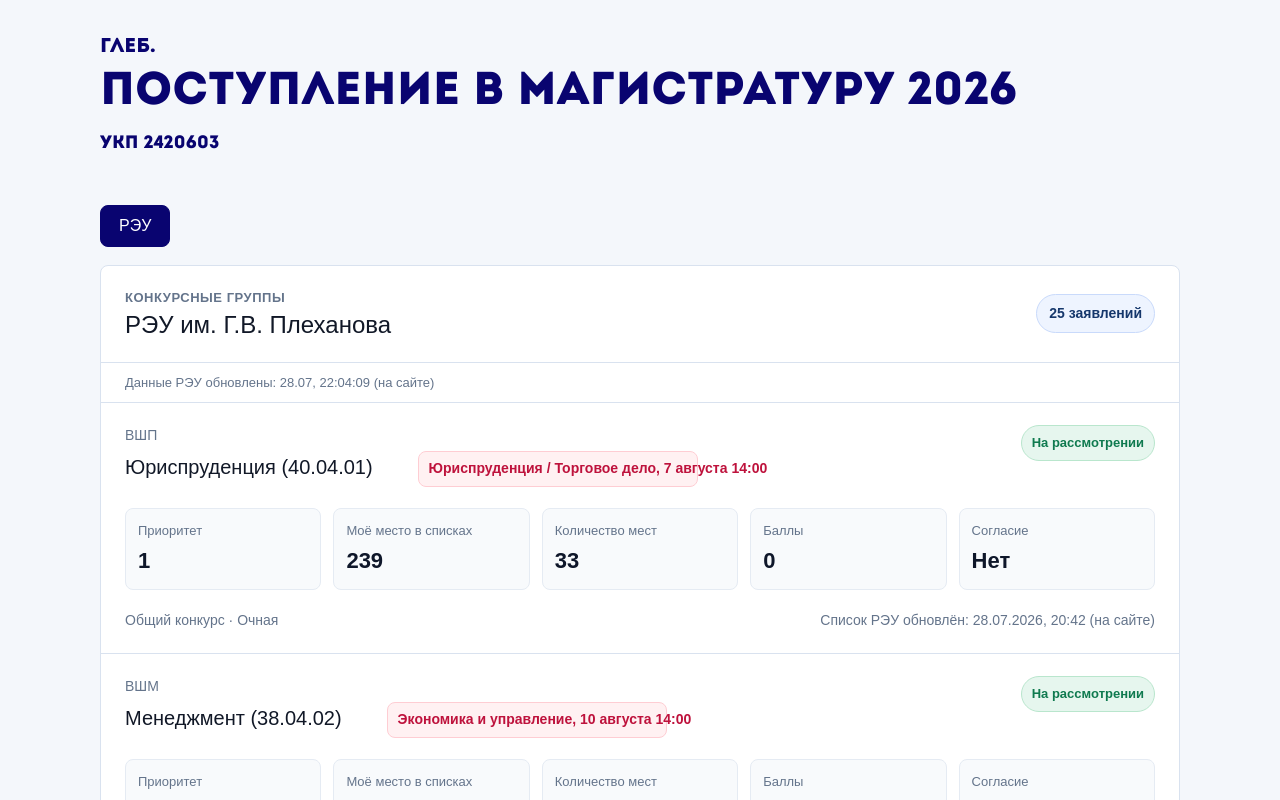
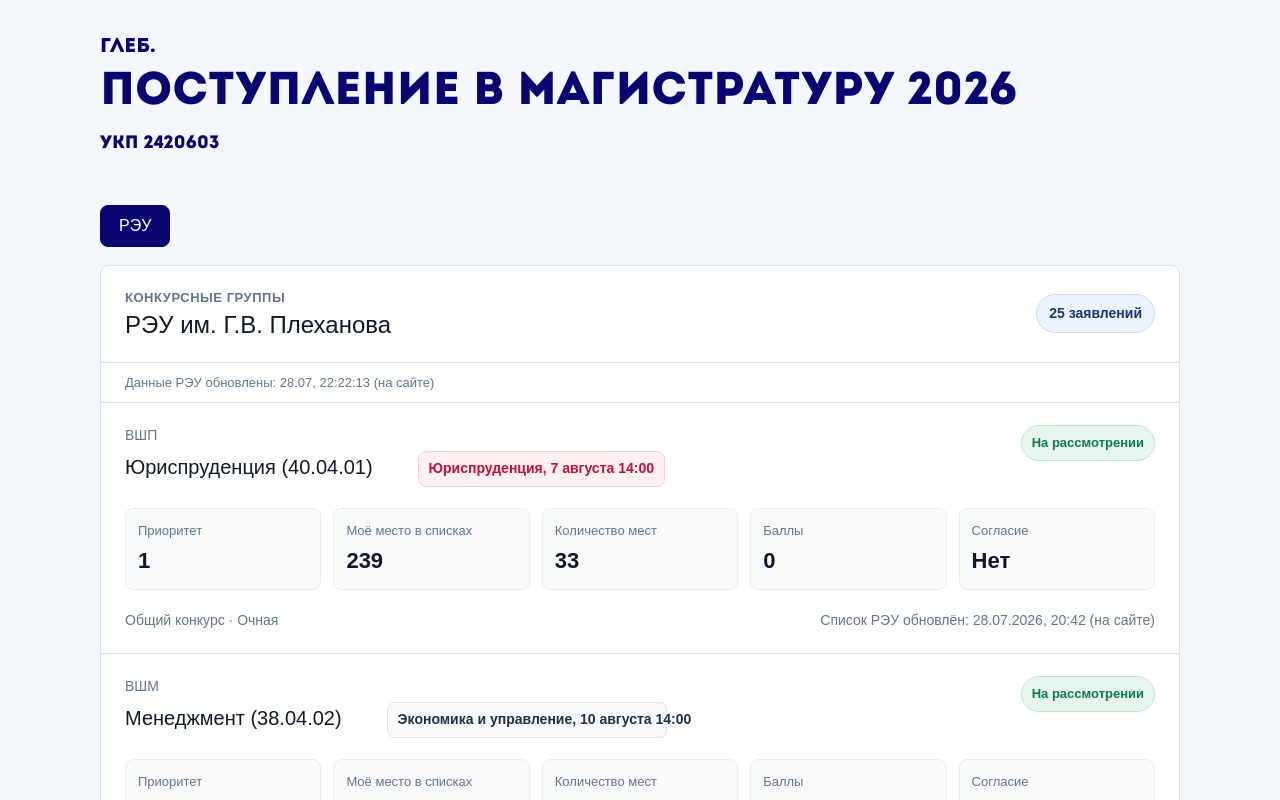
Before and after one commit to LaplaceRam/sait_postyplenia, a Next.js app: page / in a window 1280 px wide. Shown: the top 800 px of the page. Built offline with nearby package versions, Linux system fonts and the light colour scheme; no server answers.

Commit message:
Refine exam conflict detection

```diff
--- a/app/page.tsx
+++ b/app/page.tsx
@@ -79,9 +79,14 @@
     matches: ["Бизнес-информатика"],
   },
   {
-    display: "Юриспруденция / Торговое дело, 7 августа 14:00",
+    display: "Торговое дело, 7 августа 14:00",
     isConflict: true,
-    matches: ["Торговое дело", "Юриспруденция"],
+    matches: ["Торговое дело"],
+  },
+  {
+    display: "Юриспруденция, 7 августа 14:00",
+    isConflict: true,
+    matches: ["Юриспруденция"],
   },
   {
     display: "Государственное и муниципальное управление, 8 августа 10:00",
@@ -90,22 +95,27 @@
   },
   {
     display: "Экономика и управление, 10 августа 14:00",
-    isConflict: true,
+    isConflict: false,
     matches: ["Экономика", "Менеджмент", "Финансы и кредит"],
   },
   {
     display: "Информационные системы и технологии, 13 августа 14:00",
-    isConflict: true,
+    isConflict: false,
     matches: ["Информационные системы и технологии", "Прикладная информатика"],
   },
   {
-    display: "Управление персоналом / Товароведение, 14 августа 14:00",
+    display: "Товароведение, 14 августа 14:00",
     isConflict: true,
-    matches: ["Товароведение", "Управление персоналом"],
+    matches: ["Товароведение"],
+  },
+  {
+    display: "Управление персоналом, 14 августа 14:00",
+    isConflict: true,
+    matches: ["Управление персоналом"],
   },
   {
     display: "Реклама и коммуникации, 15 августа 10:00",
-    isConflict: true,
+    isConflict: false,
     matches: ["Реклама и связи с общественностью", "Медиакоммуникации"],
   },
 ];
--- a/public/data/rea-2420603.json
+++ b/public/data/rea-2420603.json
@@ -1,15 +1,14 @@
 {
   "applicantUkp": "2420603",
-  "fetchedAt": "2026-07-28T19:04:09.591Z",
+  "fetchedAt": "2026-07-28T19:22:13.928Z",
   "source": "REA",
   "groups": [
     {
       "agreement": false,
       "exam": {
-        "display": "Юриспруденция / Торговое дело, 7 августа 14:00",
+        "display": "Юриспруденция, 7 августа 14:00",
         "isConflict": true,
         "matches": [
-          "Торговое дело",
           "Юриспруденция"
         ]
       },
@@ -29,7 +28,7 @@
       "agreement": false,
       "exam": {
         "display": "Экономика и управление, 10 августа 14:00",
-        "isConflict": true,
+        "isConflict": false,
         "matches": [
           "Экономика",
           "Менеджмент",
@@ -52,7 +51,7 @@
       "agreement": false,
       "exam": {
         "display": "Экономика и управление, 10 августа 14:00",
-        "isConflict": true,
+        "isConflict": false,
         "matches": [
           "Экономика",
           "Менеджмент",
@@ -75,7 +74,7 @@
       "agreement": false,
       "exam": {
         "display": "Экономика и управление, 10 августа 14:00",
-        "isConflict": true,
+        "isConflict": false,
         "matches": [
           "Экономика",
           "Менеджмент",
@@ -98,7 +97,7 @@
       "agreement": false,
       "exam": {
         "display": "Экономика и управление, 10 августа 14:00",
-        "isConflict": true,
+        "isConflict": false,
         "matches": [
           "Экономика",
           "Менеджмент",
@@ -121,7 +120,7 @@
       "agreement": false,
       "exam": {
         "display": "Экономика и управление, 10 августа 14:00",
-        "isConflict": true,
+        "isConflict": false,
         "matches": [
           "Экономика",
           "Менеджмент",
@@ -144,7 +143,7 @@
       "agreement": false,
       "exam": {
         "display": "Экономика и управление, 10 августа 14:00",
-        "isConflict": true,
+        "isConflict": false,
         "matches": [
           "Экономика",
           "Менеджмент",
@@ -167,7 +166,7 @@
       "agreement": false,
       "exam": {
         "display": "Экономика и управление, 10 августа 14:00",
-        "isConflict": true,
+        "isConflict": false,
         "matches": [
           "Экономика",
           "Менеджмент",
@@ -231,10 +230,9 @@
     {
       "agreement": false,
       "exam": {
-        "display": "Управление персоналом / Товароведение, 14 августа 14:00",
+        "display": "Управление персоналом, 14 августа 14:00",
         "isConflict": true,
         "matches": [
-          "Товароведение",
           "Управление персоналом"
         ]
       },
@@ -254,7 +252,7 @@
       "agreement": false,
       "exam": {
         "display": "Реклама и коммуникации, 15 августа 10:00",
-        "isConflict": true,
+        "isConflict": false,
         "matches": [
           "Реклама и связи с общественностью",
           "Медиакоммуникации"
@@ -276,7 +274,7 @@
       "agreement": false,
       "exam": {
         "display": "Информационные системы и технологии, 13 августа 14:00",
-        "isConflict": true,
+        "isConflict": false,
         "matches": [
           "Информационные системы и технологии",
           "Прикладная информатика"
@@ -298,7 +296,7 @@
       "agreement": false,
       "exam": {
         "display": "Информационные системы и технологии, 13 августа 14:00",
-        "isConflict": true,
+        "isConflict": false,
         "matches": [
           "Информационные системы и технологии",
           "Прикладная информатика"
@@ -320,7 +318,7 @@
       "agreement": false,
       "exam": {
         "display": "Информационные системы и технологии, 13 августа 14:00",
-        "isConflict": true,
+        "isConflict": false,
         "matches": [
           "Информационные системы и технологии",
           "Прикладная информатика"
@@ -363,7 +361,7 @@
       "agreement": false,
       "exam": {
         "display": "Реклама и коммуникации, 15 августа 10:00",
-        "isConflict": true,
+        "isConflict": false,
         "matches": [
           "Реклама и связи с общественностью",
           "Медиакоммуникации"
@@ -385,7 +383,7 @@
       "agreement": false,
       "exam": {
         "display": "Экономика и управление, 10 августа 14:00",
-        "isConflict": true,
+        "isConflict": false,
         "matches": [
           "Экономика",
           "Менеджмент",
@@ -408,7 +406,7 @@
       "agreement": false,
       "exam": {
         "display": "Экономика и управление, 10 августа 14:00",
-        "isConflict": true,
+        "isConflict": false,
         "matches": [
           "Экономика",
           "Менеджмент",
@@ -431,7 +429,7 @@
       "agreement": false,
       "exam": {
         "display": "Экономика и управление, 10 августа 14:00",
-        "isConflict": true,
+        "isConflict": false,
         "matches": [
           "Экономика",
           "Менеджмент",
@@ -454,7 +452,7 @@
       "agreement": false,
       "exam": {
         "display": "Экономика и управление, 10 августа 14:00",
-        "isConflict": true,
+        "isConflict": false,
         "matches": [
           "Экономика",
           "Менеджмент",
@@ -477,7 +475,7 @@
       "agreement": false,
       "exam": {
         "display": "Экономика и управление, 10 августа 14:00",
-        "isConflict": true,
+        "isConflict": false,
         "matches": [
           "Экономика",
           "Менеджмент",
@@ -500,7 +498,7 @@
       "agreement": false,
       "exam": {
         "display": "Экономика и управление, 10 августа 14:00",
-        "isConflict": true,
+        "isConflict": false,
         "matches": [
           "Экономика",
           "Менеджмент",
@@ -522,11 +520,10 @@
     {
       "agreement": false,
       "exam": {
-        "display": "Юриспруденция / Торговое дело, 7 августа 14:00",
+        "display": "Торговое дело, 7 августа 14:00",
         "isConflict": true,
         "matches": [
-          "Торговое дело",
-          "Юриспруденция"
+          "Торговое дело"
         ]
       },
       "faculty": "ВШЭиБ",
@@ -544,11 +541,10 @@
     {
       "agreement": false,
       "exam": {
-        "display": "Управление персоналом / Товароведение, 14 августа 14:00",
+        "display": "Товароведение, 14 августа 14:00",
         "isConflict": true,
         "matches": [
-          "Товароведение",
-          "Управление персоналом"
+          "Товароведение"
         ]
       },
       "faculty": "ВИШНМТ",
--- a/scripts/fetch-rea-data.mjs
+++ b/scripts/fetch-rea-data.mjs
@@ -20,9 +20,14 @@
     matches: ["Бизнес-информатика"],
   },
   {
-    display: "Юриспруденция / Торговое дело, 7 августа 14:00",
+    display: "Торговое дело, 7 августа 14:00",
     isConflict: true,
-    matches: ["Торговое дело", "Юриспруденция"],
+    matches: ["Торговое дело"],
+  },
+  {
+    display: "Юриспруденция, 7 августа 14:00",
+    isConflict: true,
+    matches: ["Юриспруденция"],
   },
   {
     display: "Государственное и муниципальное управление, 8 августа 10:00",
@@ -31,22 +36,27 @@
   },
   {
     display: "Экономика и управление, 10 августа 14:00",
-    isConflict: true,
+    isConflict: false,
     matches: ["Экономика", "Менеджмент", "Финансы и кредит"],
   },
   {
     display: "Информационные системы и технологии, 13 августа 14:00",
-    isConflict: true,
+    isConflict: false,
     matches: ["Информационные системы и технологии", "Прикладная информатика"],
   },
   {
-    display: "Управление персоналом / Товароведение, 14 августа 14:00",
+    display: "Товароведение, 14 августа 14:00",
     isConflict: true,
-    matches: ["Товароведение", "Управление персоналом"],
+    matches: ["Товароведение"],
+  },
+  {
+    display: "Управление персоналом, 14 августа 14:00",
+    isConflict: true,
+    matches: ["Управление персоналом"],
   },
   {
     display: "Реклама и коммуникации, 15 августа 10:00",
-    isConflict: true,
+    isConflict: false,
     matches: ["Реклама и связи с общественностью", "Медиакоммуникации"],
   },
 ];
```
Also changed, not shown: 3 other files (tests, documents, lock files or other folders).
